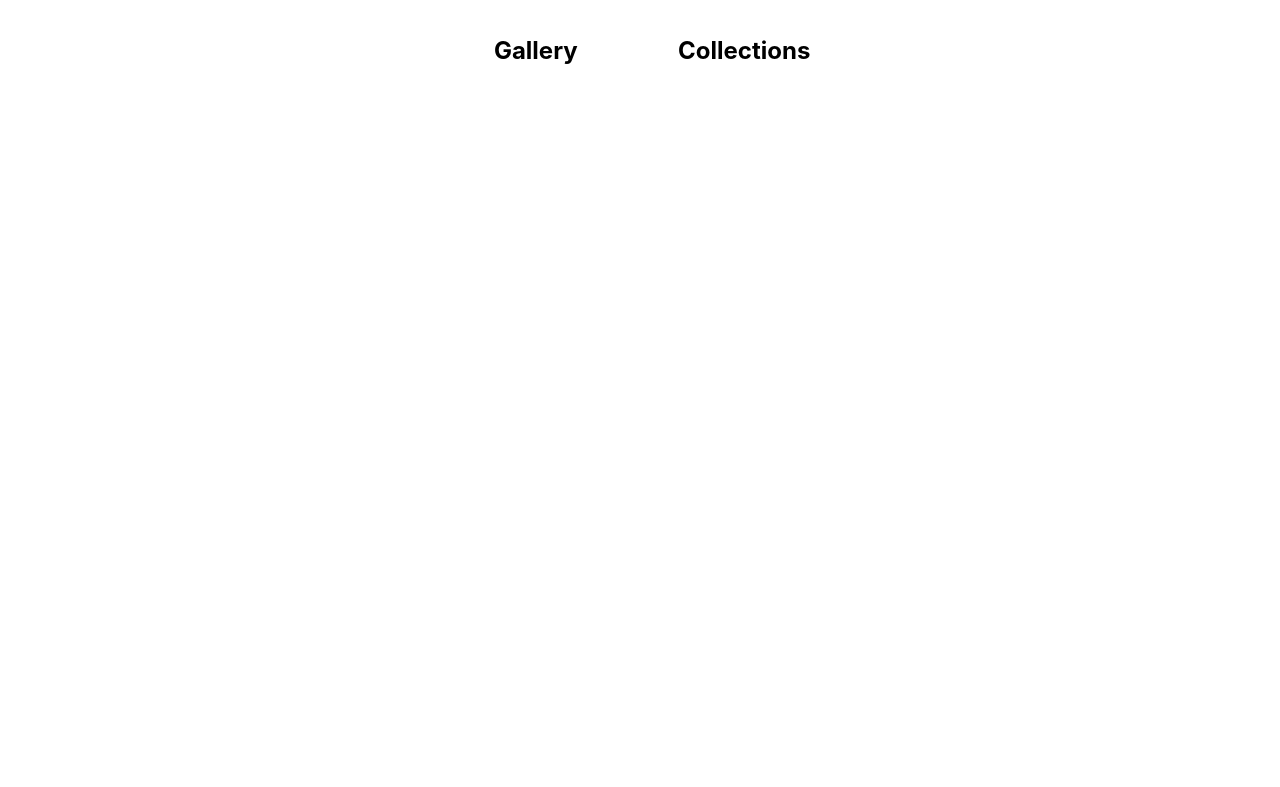
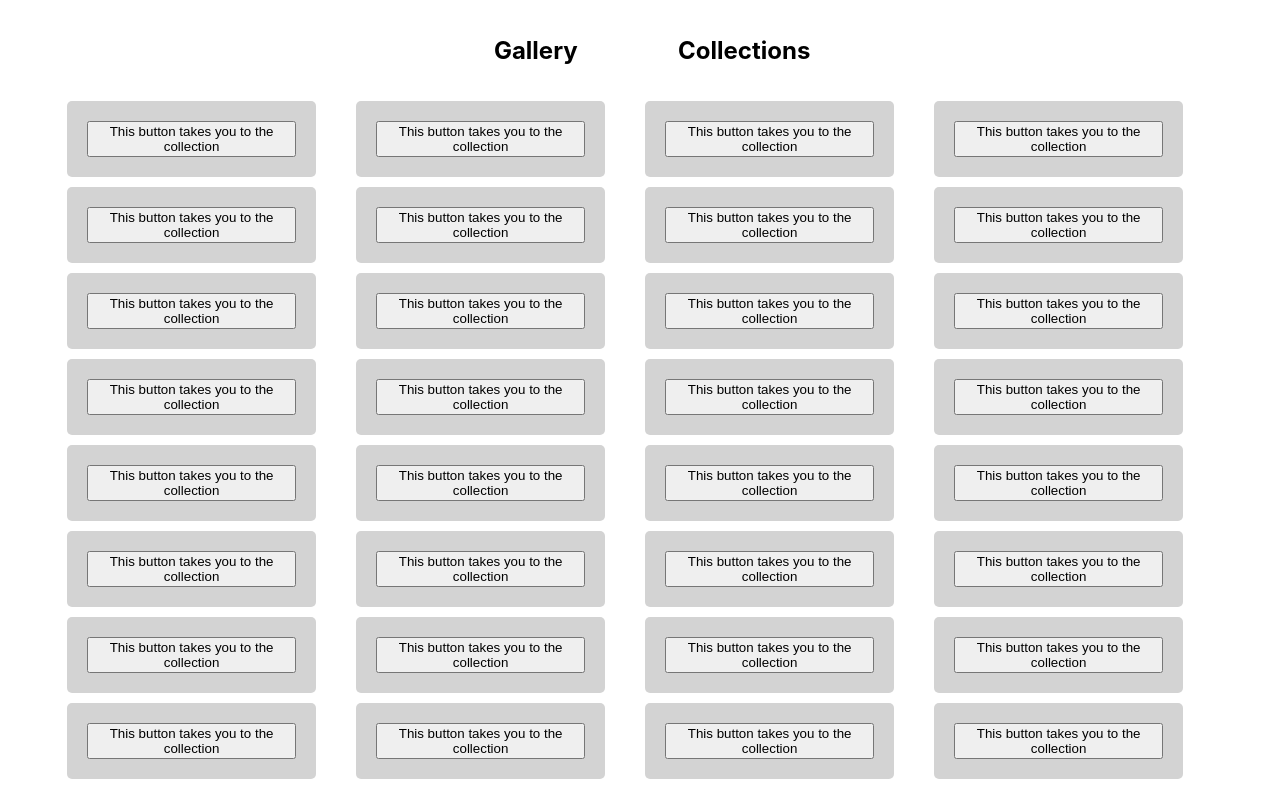
Before and after one commit to hesharon/BackStory, a React (Create React App) app in the folder backstory/: page /collections in a window 1280 px wide. Shown: the top 787 px of the page. Built offline with nearby package versions, Linux system fonts and the light colour scheme.

Commit message:
Created bare bones collections grid

```diff
--- a/backstory/package.json
+++ b/backstory/package.json
@@ -8,6 +8,7 @@
     "@testing-library/user-event": "^13.5.0",
     "react": "^18.2.0",
     "react-dom": "^18.2.0",
+    "react-router-dom": "^6.12.1",
     "react-scripts": "5.0.1",
     "web-vitals": "^2.1.4"
   },
--- a/backstory/src/App.js
+++ b/backstory/src/App.js
@@ -1,8 +1,16 @@
-import Home from "./Home";
+import React from 'react';
+import { BrowserRouter as Router, Route, Routes } from 'react-router-dom';
+import Home from './Home';
+import Collections from './Collections';
 import "./App.css";
 
 function App() {
-  return <Home />;
+  return (<Router>
+  <Routes>
+    <Route exact path="/" element={<Home/>} />
+    <Route path="/collections" element={<Collections/>} />
+  </Routes>
+</Router>);
 }
 
 export default App;
--- /dev/null
+++ b/backstory/src/Collections.css
@@ -0,0 +1,20 @@
+.wrapper {
+  display: flex;
+  justify-content: center;
+  align-items: center;
+  height: 20%
+}
+
+.grid {
+  display: grid;
+  grid-template-columns: repeat(4, 1fr);
+  gap: 10px;
+}
+
+.square {
+  width: 75%;
+  padding: 20px;
+  background-color: lightgray;
+  border-radius: 5px;
+  text-align: center;
+}
--- /dev/null
+++ b/backstory/src/Collections.js
@@ -0,0 +1,20 @@
+import Tabs from "./Home";
+import './Collections.css'
+
+function Collections() {
+  const squares = Array.from(Array(64).keys());
+
+  return <><Tabs/>
+  <div className="wrapper">
+    <div className="grid">
+      {squares.map((square) => (
+        <div key={square} className="square">
+          <button>This button takes you to the collection</button>
+        </div>
+      ))}
+    </div>
+    </div>
+  ;</>;
+}
+
+export default Collections;
--- a/backstory/src/Home.js
+++ b/backstory/src/Home.js
@@ -1,26 +1,8 @@
-import styles from "./Home.module.css";
+import Tabs from "./Tabs";
 
 function Home() {
   return (
-    <div className={styles.grid}>
-      <a
-        href="./gallery.html"
-        className={styles.tab}
-        target="_blank"
-        rel="noopener noreferrer"
-      >
-        <h2>Gallery</h2>
-      </a>
-
-      <a
-        href="./collections.html"
-        className={styles.tab}
-        target="_blank"
-        rel="noopener noreferrer"
-      >
-        <h2>Collections</h2>
-      </a>
-    </div>
+    <Tabs/>
   );
 }
 
--- /dev/null
+++ b/backstory/src/Tabs.js
@@ -0,0 +1,27 @@
+import styles from "./Home.module.css";
+
+function Tabs() {
+  return (
+    <div className={styles.grid}>
+      <a
+        href="./gallery.html"
+        className={styles.tab}
+        target="_blank"
+        rel="noopener noreferrer"
+      >
+        <h2>Gallery</h2>
+      </a>
+
+      <a
+        Link="./collections"
+        className={styles.tab}
+        target="_blank"
+        rel="noopener noreferrer"
+      >
+        <h2>Collections</h2>
+      </a>
+    </div>
+  );
+}
+
+export default Tabs;
```
Also changed, not shown: 1 other file (tests, documents, lock files or other folders).
